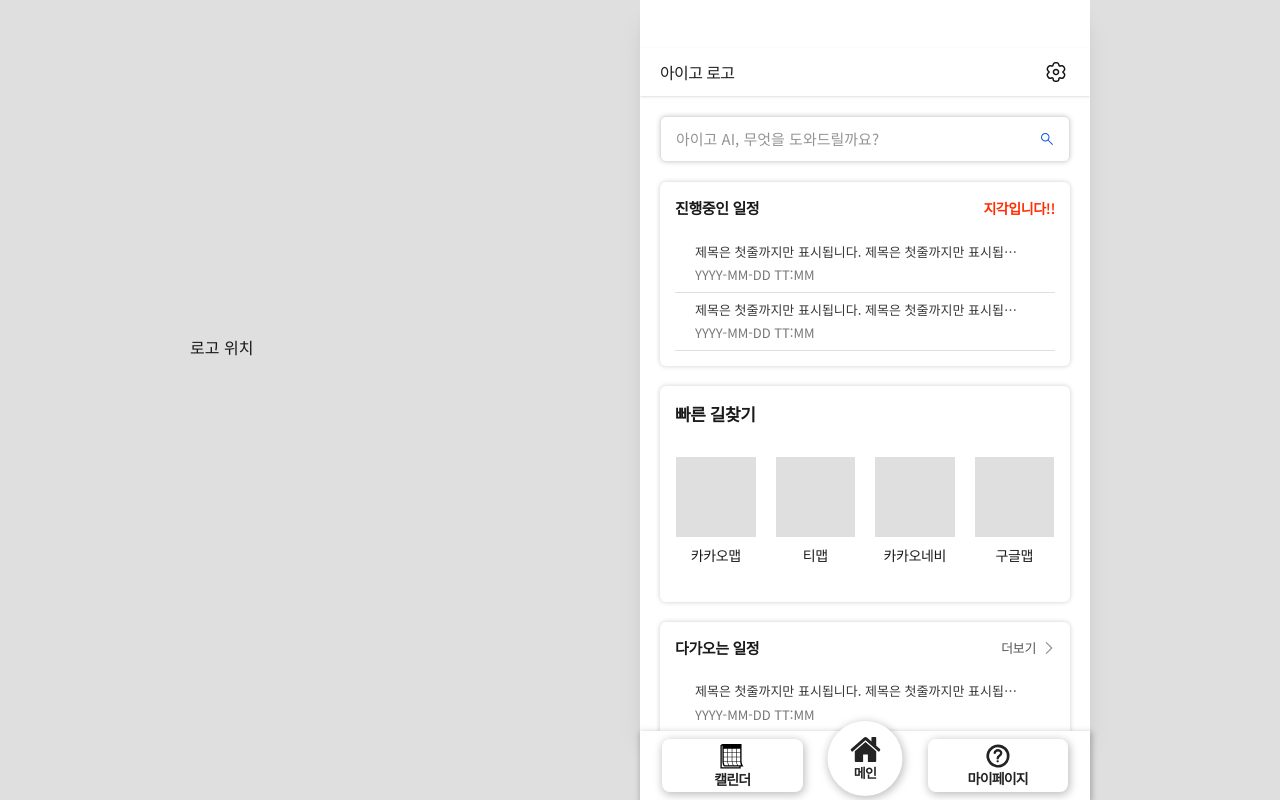
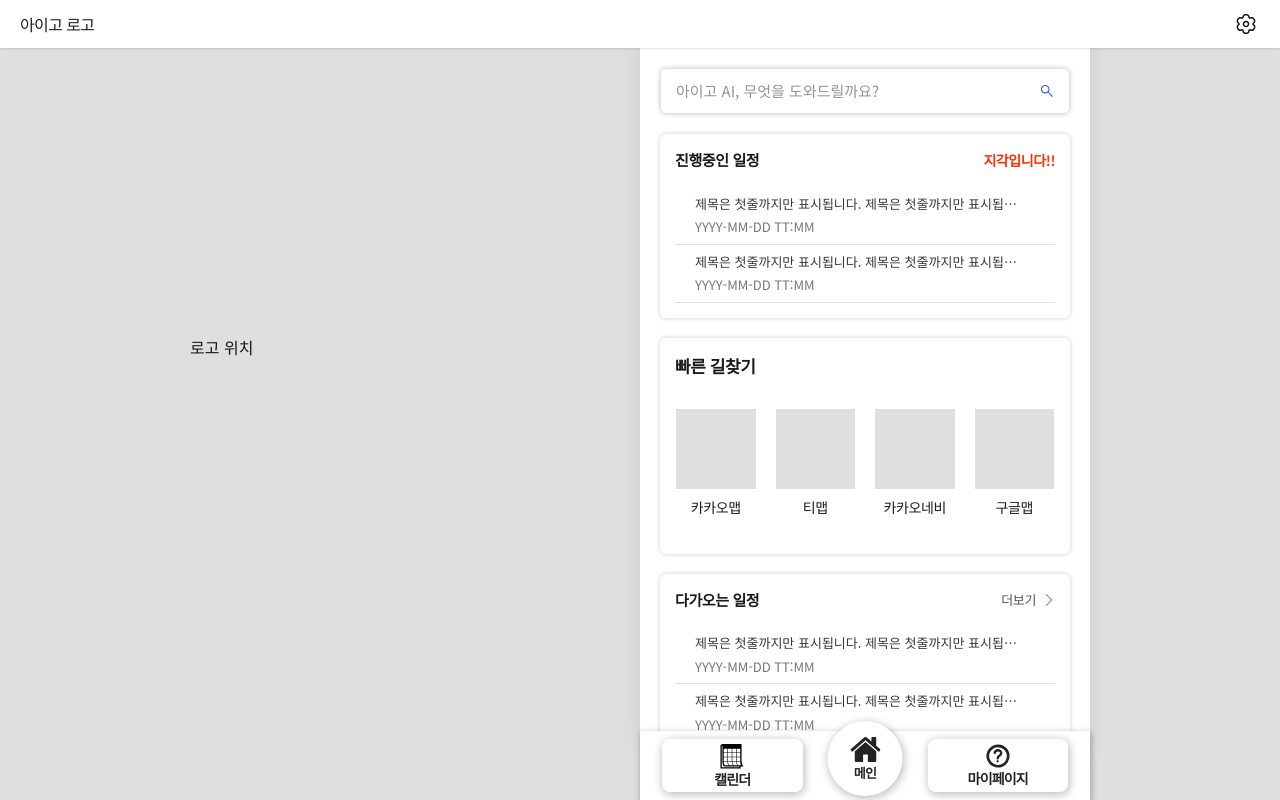
Before and after one commit to prj-capstone-2025-syu/i_go_client_CI-CD, a Next.js app: page / in a window 1280 px wide. Built offline with nearby package versions, Linux system fonts and the light colour scheme.

Commit message:
fix : topNav

```diff
--- a/src/components/common/topNav.tsx
+++ b/src/components/common/topNav.tsx
@@ -9,7 +9,7 @@ interface NavBarProps {
 
 const NavBar = ({ title, link }: NavBarProps) => {
   return (
-    <div className="flex items-center justify-between w-full py-[14px] max-h-[48px] bg-[#fff] shadow-sm px-[20px]">
+    <div className="fixed top-0 left-0 bg-[#fff] flex items-center justify-between w-full py-[14px] max-h-[48px] bg-[#fff] shadow-sm px-[20px]">
       <Link
         onClick={() => {
           history.back();
--- a/src/components/common/topNavMain.tsx
+++ b/src/components/common/topNavMain.tsx
@@ -5,9 +5,9 @@ interface NavBarProps {
   link: string;
 }
 
-const NavBar = ({  link }: NavBarProps) => {
+const NavBar = ({ link }: NavBarProps) => {
   return (
-    <div className="flex items-center justify-between w-full py-[14px] max-h-[48px] bg-[#fff] shadow-sm px-[20px]">
+    <div className="fixed top-0 left-0 bg-[#fff] flex items-center justify-between w-full py-[14px] max-h-[48px] bg-[#fff] shadow-sm px-[20px]">
       <Link href="/" className="hover:opacity-[0.75] btn-history-back">
         <p className="text-[16px] tracking-[-0.6px] text-[#1f1f1f] font-[500]">
           아이고 로고
```
